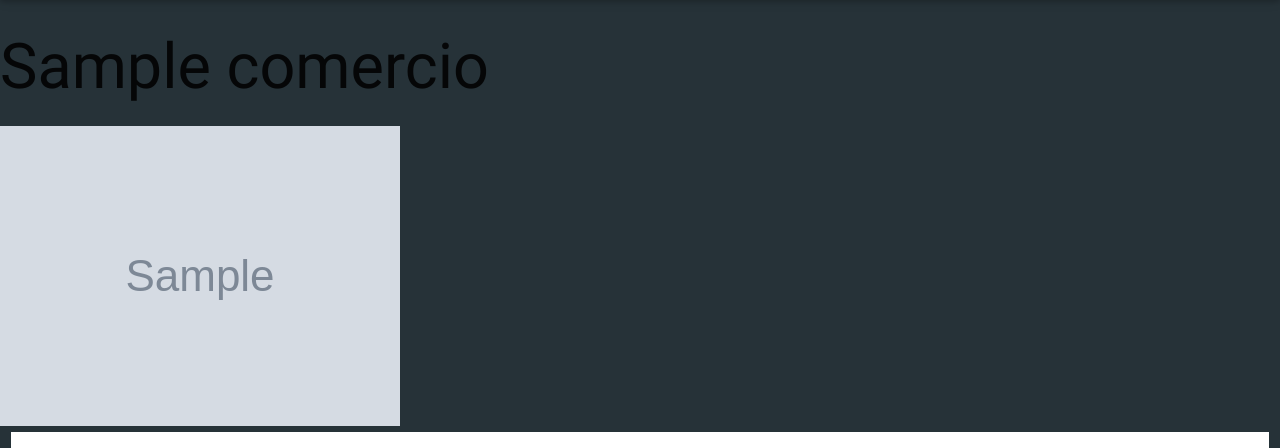
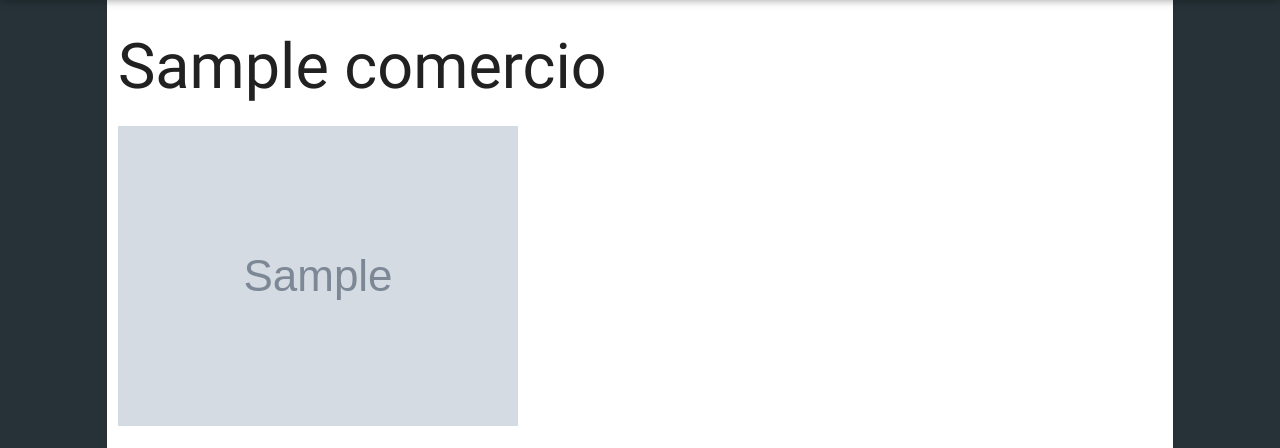
Before and after one commit to Hidra-Soft/comemosalgo, a Django app: template templates/detail_comercio.html in a window 1280 px wide. Shown: the part 64-512 px from the top of the page. Run offline with Django 3.2, Linux system fonts and the light colour scheme; the template is opened without the code that fills it: values that come from a table or form of the project are taken from there, others are empty; tables that the repository leaves empty hold one stand-in row (values such as "Sample post"); grey boxes marked "Sample" are stand-in pictures; parts of the project's set-up code (start-up, migrations or seed data) failed here and were passed over; some libraries are stand-ins or nearby versions.

Commit message:
modificacion de templates

```diff
--- a/static/css/styles.css
+++ b/static/css/styles.css
@@ -25,6 +25,7 @@ height: 450px;
     background-color: rgba(0,0,0,0.7);
     width: 100%;
     height: 100%;
+    padding
 
 }
 
--- a/templates/Lista.html
+++ b/templates/Lista.html
@@ -1,7 +1,9 @@
 {% extends 'base.html' %}
 
+
 {% block content %}
-
+    <div class="section white">
+        <div class="row container">
              <div class="col s12 m12">
 
             {% if object_list %}
@@ -33,4 +35,5 @@
                  {% endif %}
              </div>
         </div>
+    </div>
 {% endblock %}
--- a/templates/base.html
+++ b/templates/base.html
@@ -168,7 +168,6 @@
             {% endblock %}
         <!--Fin Contenido-->
 
-
         <!--Footer-->
         <footer class="page-footer">
             <div class="container">
--- a/templates/detail_comercio.html
+++ b/templates/detail_comercio.html
@@ -15,16 +15,21 @@
 </script>
 
 {% block content %}
+     {% if object %}
+        <div class="row">
+            <div class="col s1"></div>
+            <div class="section white col s10">
                 <h1>{{ comercio.nombre }}</h1>
-        <img src="{{ comercio.imagen }}">
+                <img src="{{comercio.imagen}}">
                 <div class="row">
-            <div class="col s12">
+                    <div class="col s1"></div>
+                    <div class="col s10">
                       <ul class="tabs">
                         <li class="tab col s3"><a class="active" href="#test1">Informacion General</a></li>
                         <li class="tab col s3"><a href="#test2">Menu</a></li>
                         <li class="tab col s3"><a href="#test3">Opiniones</a></li>
                       </ul>
-            </div>
+
 
                     <div id="test1" class="col s12">
                         <p>Horarios: <i>{{ comercio.horarios }}</i></p>
@@ -34,7 +39,7 @@
 
                         <h5>Ubicacion</h5>
 
-                <div id="mapid" style="width: 80%; height: 400px;"></div>
+                        <div id="mapid" style="width: 100%; height: 400px;"></div>
                                 <script>
                                     var mymap = L.map('mapid').setView([-28.476685, -65.784029], 16);
 
@@ -73,6 +78,10 @@
                       </div>
                     </div>
                   </div>
-
-
+              </div>
+            </div>
+        </div>
+    {% else %}
+         <h1>No se encontro el Comercio</h1>
+    {% endif %}
 {% endblock %}
--- a/templates/index.html
+++ b/templates/index.html
@@ -9,7 +9,6 @@ ComemosAlgo
 {% block content %}
 
     <div class="col s12" id="banner_inicio">
-
         <div class="row container"  id="banner_inicio_buscador">
             <div class="row">
                 <form>
```
Lines whose indentation alone changed are shown as unchanged.
